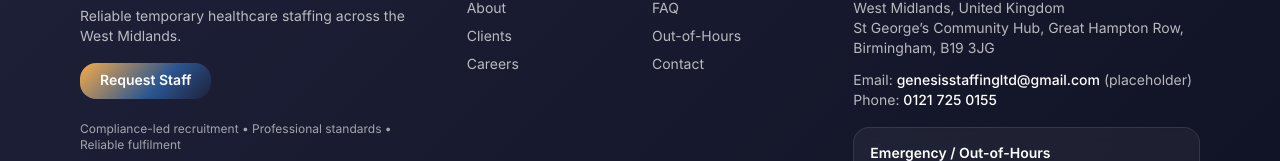
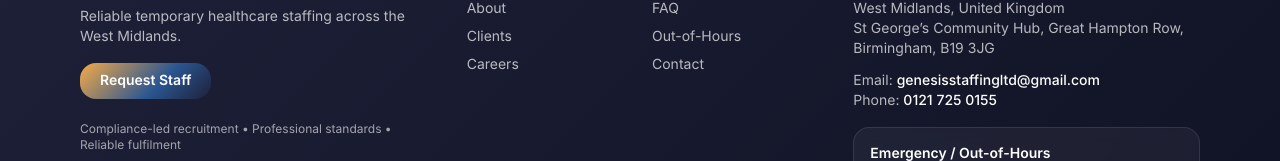
Before and after one commit to onengiyeJacob14/genesis-staffing, a Next.js app: page / in a window 1280 px wide. Shown: the part 2781-2942 px from the top of the page. Built offline with nearby package versions, Linux system fonts and the light colour scheme; a web font is replaced by a local one.

Commit message:
Removing placeholders

```diff
--- a/src/components/Footer.tsx
+++ b/src/components/Footer.tsx
@@ -74,7 +74,6 @@ export default function Footer() {
             <p className="mt-3 text-white/70">
               Email:{" "}
               <span className="text-white font-medium">genesisstaffingltd@gmail.com</span>{" "}
-              (placeholder)
               <br />
               Phone: <span className="text-white font-medium">0121 725 0155</span>
             </p>
```
